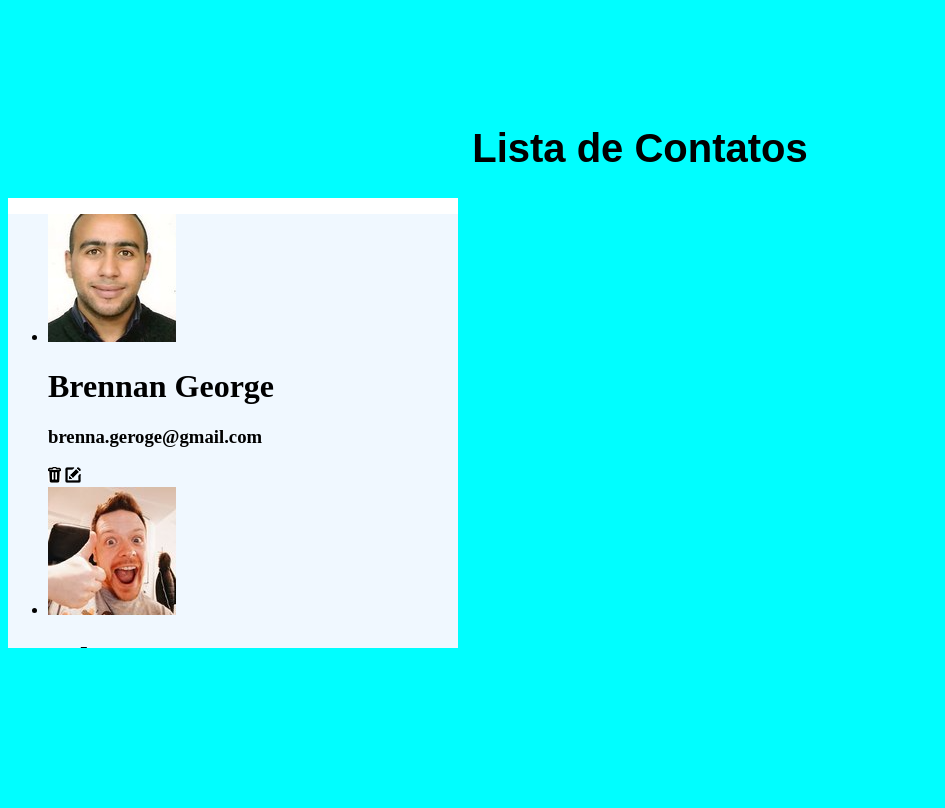
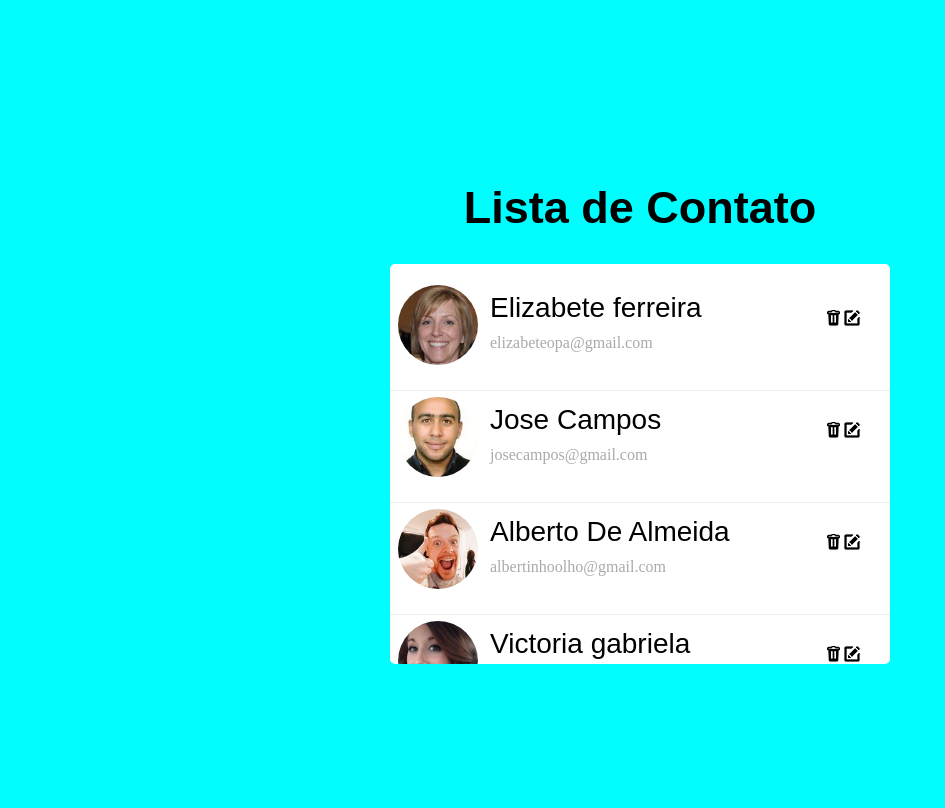
Before and after one commit to caiomps/Projeto_lista_de_contatos, a plain HTML site: page index.html in a window 1280 px wide. Shown: the whole page, without its empty margins (0-945 px from the left). Drawn offline with Linux system fonts and the light colour scheme.

Commit message:
finalizacao do projeto

```diff
--- a/estilizacao_lista_de_contato.css
+++ b/estilizacao_lista_de_contato.css
@@ -1,30 +1,72 @@
+html, body{
+   height: 100%;
+}
+
 body{
     background-color: #00FEFF;
+    display: flex;
+    flex-direction: column;
+    align-items: center;
+    justify-content: center;
 }
 
-.h1_lista{
+.texto_principal{
     font-family: Arial, Helvetica, sans-serif;
-    font-size: 40px;
-    text-align: center;
-    margin-top: 10%;
+    font-size: 45px;
 }
 
-.overflow{
-    overflow: scroll;
+.lista_de_contato{
+    width: 500px;
+    height: 400px;
+    background-color: white;
+    overflow-y: scroll;
+    box-shadow: 0, 5, 5 rgba(0, 0, 0, 0.721);
+    border-radius: 5px;
 }
 
-.container_flex{
-    width: 450px;
-    height: 450px;
-    background-color: white;
+.caixinha_do_conteudo{
     display: flex;
     flex-direction: column;
+    padding: 0;
     gap: 1px;
+}
+
+.conteudo_do_perfil{
+    width: 100%;
+    height: 110px;
+    list-style-type: none;
+    border-bottom: 1px solid #eee;
+    display: flex;
+}
+
+.conteudo_do_perfil:hover{
+    background-color: #e8e8e8;
+}
+
+.foto_de_perfil img{
+    margin-top: 5px;
+    margin-left: 10%;
+    width: 80px;
+    border-radius: 50%;
+}
+
+.nome_e_email{
+    margin-left: 20px;
     flex-grow: 1;
 }
 
-.container_flex ul{
-    background-color: aliceblue;
+.nome{
+    font-family: Arial, Helvetica, sans-serif;
+    font-size: 28px;
+    margin-top: 12px;
+    margin-bottom: 0;
+    text-shadow: #aaaaaa11;
+}
+.email{
+    margin-top: 10px;
+    color: #aaa;
+}
 
-
+.icone_lixeira_edit{
+    margin: 30px;
 }
--- a/index.html
+++ b/index.html
@@ -6,61 +6,89 @@
     <title>Lista de Contato</title>
 </head>
 <body>
-    <h1 class="h1_lista">Lista de Contatos</h1>
 
-    <div class="container_flex overflow">
-        <ul class="list-item">
+    <h1 class="texto_principal"> Lista de Contato</h1>
 
-            <li>
-                <div class="list-item__imagem">
-                    <img src="imagens/foto_homem1.png" alt="foto_homem1">
+    <div class="lista_de_contato">
+        <ul class="caixinha_do_conteudo">
+
+            <li class="conteudo_do_perfil">
+                <div class="foto_de_perfil">
+                    <img src="imagens/foto_mulher3.png" alt="">
                 </div>
-                <div class="list-item__nome_email">
-                    <h1>Brennan George</h1>
-                    <h3>brenna.geroge@gmail.com</h3>
+
+                <div class="nome_e_email">
+                    <p class="nome">Elizabete ferreira</p>
+                    <p class="email">elizabeteopa@gmail.com</p>
                 </div>
-                <div class="list-item__lixeiro_edit">
-                    <img src="imagens/delete.png" alt="delete">  <img src="imagens/edit.png" alt="edit">
+
+                <div class="icone_lixeira_edit">
+                    <img src="imagens/delete.png" alt="icone lixeira">
+                    <img src="imagens/edit.png" alt="icone edit">
                 </div>
             </li>
 
-            <li>
-                <div class="list-item__imagem">
-                    <img src="imagens/foto_homem2.png" alt="foto_homem2">
+            <li class="conteudo_do_perfil">
+                <div class="foto_de_perfil">
+                    <img src="imagens/foto_homem1.png" alt="">
                 </div>
-                <div class="list-item__nome_email">
-                    <h1>Adam Weaver</h1>
-                    <h3>adam@!gmail.com</h3>
+
+                <div class="nome_e_email">
+                    <p class="nome">Jose Campos</p>
+                    <p class="email">josecampos@gmail.com</p>
+                </div>
+
+                <div class="icone_lixeira_edit">
+                    <img src="imagens/delete.png" alt="icone lixeira">
+                    <img src="imagens/edit.png" alt="icone edit">
                 </div>
             </li>
 
-            <li>
-                <div class="list-item__imagem">
-                    <img src="imagens/foto_mulher1.png" alt="foto_mulher1">
+            <li class="conteudo_do_perfil">
+                <div class="foto_de_perfil">
+                    <img src="imagens/foto_homem2.png" alt="">
                 </div>
-                <div class="list-item__nome_email">
-                    <h1>Isobel Lewis</h1>
-                    <h3>isovelLewis@gmail.com</h3>
+
+                <div class="nome_e_email">
+                    <p class="nome">Alberto De Almeida</p>
+                    <p class="email">albertinhoolho@gmail.com</p>
+                </div>
+
+                <div class="icone_lixeira_edit">
+                    <img src="imagens/delete.png" alt="icone lixeira">
+                    <img src="imagens/edit.png" alt="icone edit">
                 </div>
             </li>
 
-            <li>
-                <div class="list-item__imagem">
-                    <img src="imagens/foto_mulher2.png" alt="foto_mulher2">
+            <li class="conteudo_do_perfil">
+                <div class="foto_de_perfil">
+                    <img src="imagens/foto_mulher1.png" alt="">
                 </div>
-                <div class="list-item__nome_email">
-                    <h1>Gabriella mendes</h1>
-                    <h3>gabi.mendes@gmail.com</h3>
+
+                <div class="nome_e_email">
+                    <p class="nome">Victoria gabriela</p>
+                    <p class="email">vbicgabi@gmail.com</p>
+                </div>
+
+                <div class="icone_lixeira_edit">
+                    <img src="imagens/delete.png" alt="icone lixeira">
+                    <img src="imagens/edit.png" alt="icone edit">
                 </div>
             </li>
 
-            <li>
-                <div class="list-item__imagem">
-                    <img src="imagens/foto_mulher3.png" alt="foto_mulher3">
+            <li class="conteudo_do_perfil">
+                <div class="foto_de_perfil">
+                    <img src="imagens/foto_mulher2.png" alt="">
                 </div>
-                <div class="list-item__nome_email">
-                    <h1>Vcitoria merede</h1>
-                    <h3>vicotiruiamererde@gmail.com</h3>
+
+                <div class="nome_e_email">
+                    <p class="nome">Amanda Roberta</p>
+                    <p class="email">robertinha@gmail.com</p>
+                </div>
+
+                <div class="icone_lixeira_edit">
+                    <img src="imagens/delete.png" alt="icone lixeira">
+                    <img src="imagens/edit.png" alt="icone edit">
                 </div>
             </li>
         </ul>
```
